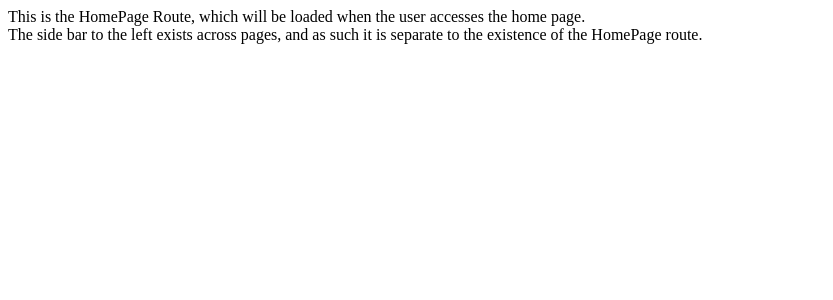
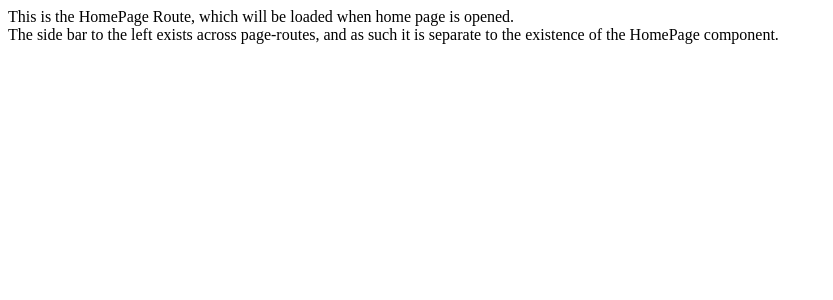
Before and after one commit to Vaeb/Chat, a React app: page / in a window 1280 px wide. Shown: the top 300 px of the page, without its empty margins (0-833 px from the left). Built offline with nearby package versions, Linux system fonts and the light colour scheme; the HTML template or start-up script is replaced by a standard one.

Commit message:
Test msg

```diff
--- a/react-client/src/components/pages/HomePage.js
+++ b/react-client/src/components/pages/HomePage.js
@@ -4,9 +4,9 @@ class HomePage extends Component {
     render() {
         return (
             <div class="HomePage">
-                This is the HomePage Route, which will be loaded when the user accesses the home page.
+                This is the HomePage Route, which will be loaded when home page is opened.
                 <br />
-                The side bar to the left exists across pages, and as such it is separate to the existence of the HomePage route.
+                The side bar to the left exists across page-routes, and as such it is separate to the existence of the HomePage component.
             </div>
         )
     }
```
